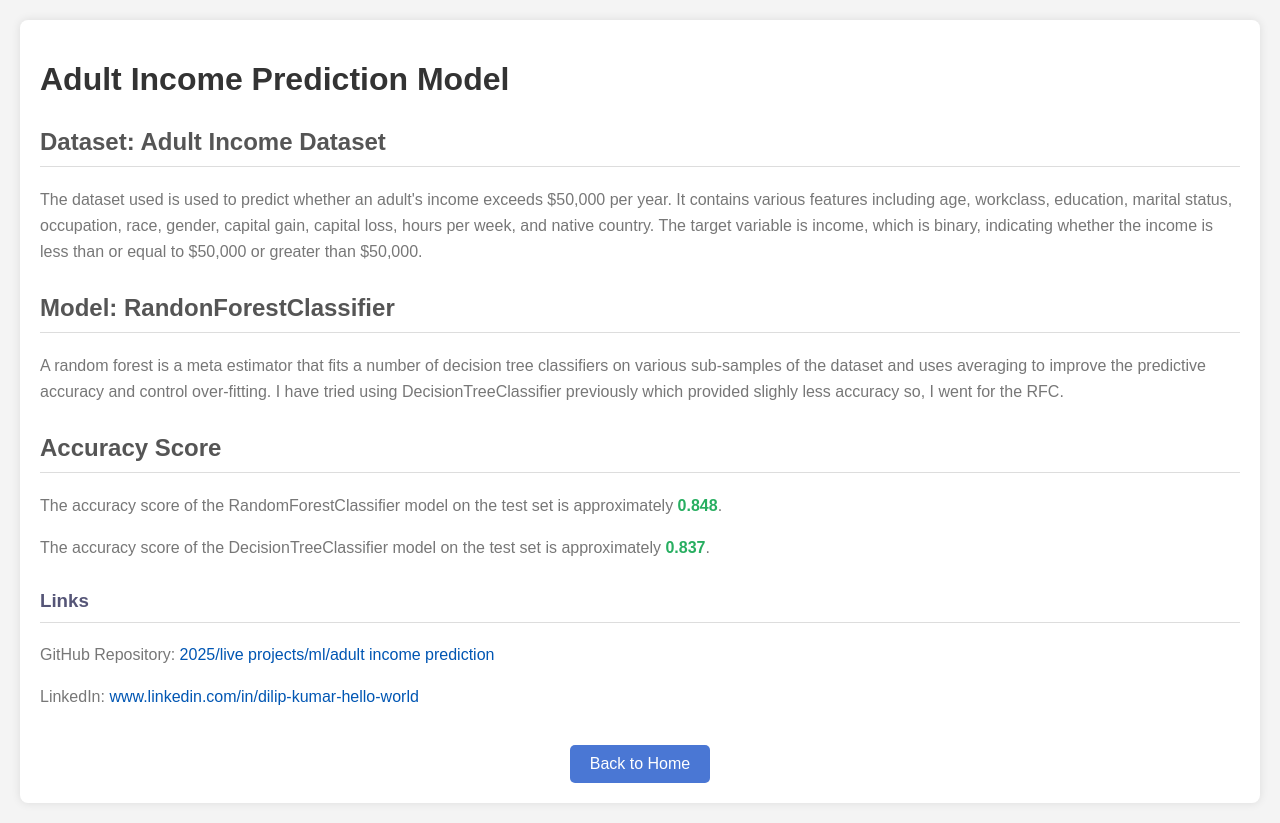
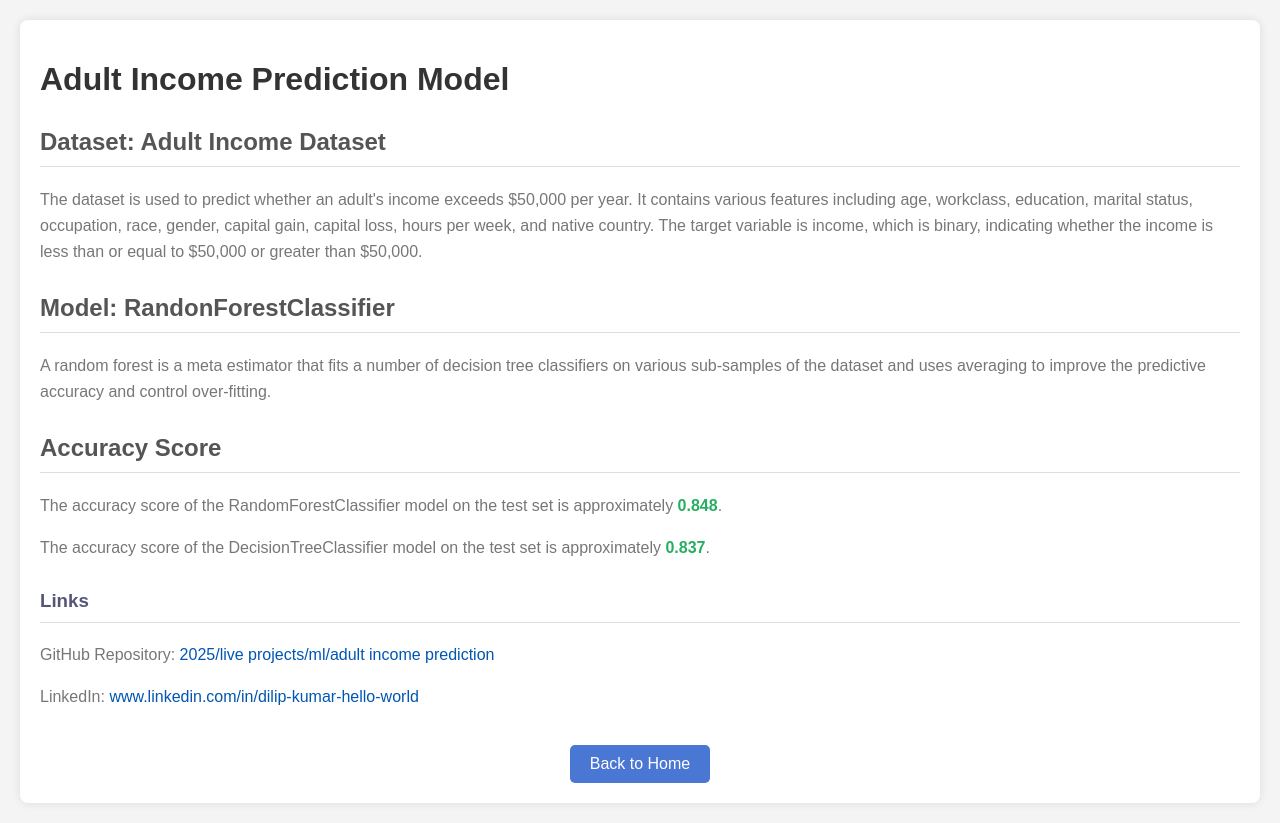
Before and after one commit to dilipkumar08/adult-income-prediction, a Flask app: page /model in a window 1280 px wide. Run offline with Flask 3, Linux system fonts and the light colour scheme.

Commit message:
Update model.html

```diff
--- a/templates/model.html
+++ b/templates/model.html
@@ -74,7 +74,7 @@
 
         <h2>Dataset: Adult Income Dataset</h2>
         <p>
-            The dataset used is used to predict whether an adult's income exceeds $50,000 per year.
+            The dataset is used to predict whether an adult's income exceeds $50,000 per year.
             It contains various features including age, workclass, education, marital status, occupation, race, gender, capital gain,
             capital loss, hours per week, and native country. The target variable is income, which is binary, indicating whether the
             income is less than or equal to $50,000 or greater than $50,000.
@@ -83,7 +83,6 @@
         <h2>Model: RandonForestClassifier</h2>
         <p>
            A random forest is a meta estimator that fits a number of decision tree classifiers on various sub-samples of the dataset and uses averaging to improve the predictive accuracy and control over-fitting.
-            I have tried using DecisionTreeClassifier previously which provided slighly less accuracy so, I went for the RFC.
         </p>
 
         <h2>Accuracy Score</h2>
```
